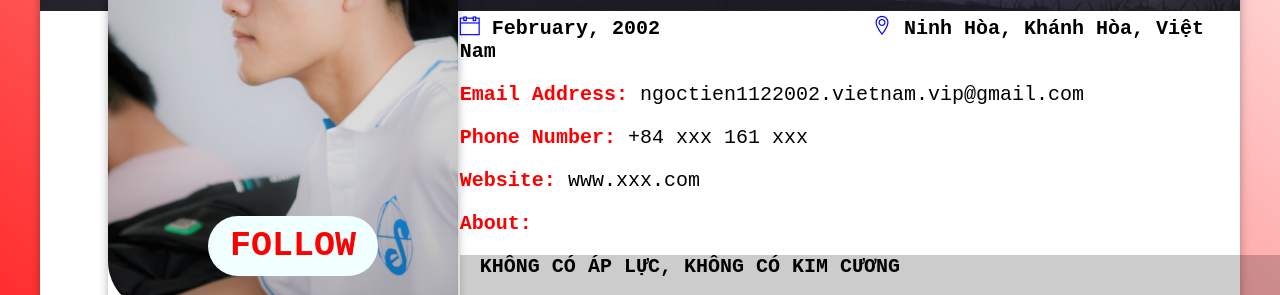
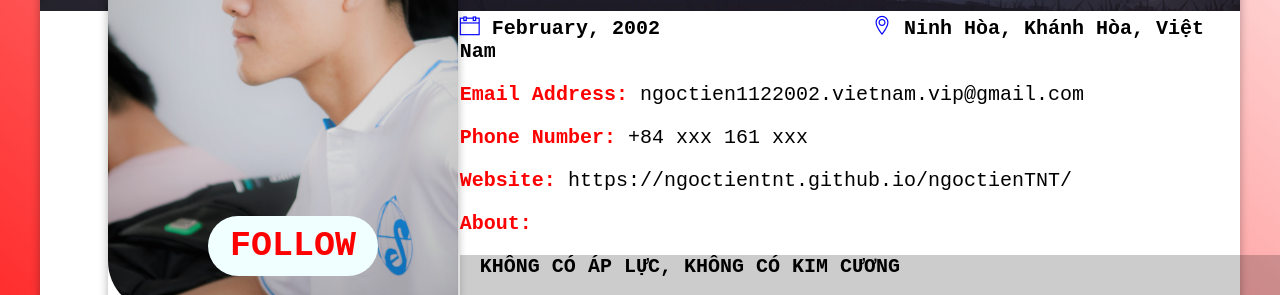
Before and after one commit to ngoctienTNT/ngoctienTNT.me, a plain HTML site: page index.html in a window 1280 px wide. Shown: the part 422-717 px from the top of the page. Drawn offline with nearby package versions, Linux system fonts and the light colour scheme; a script that the page names is missing.

Commit message:
Update index.html

```diff
--- a/index.html
+++ b/index.html
@@ -50,8 +50,8 @@
 
                 <p class="website contact">
                     Website:
-                    <a href="#" class="web" target="_blank">
-                        www.xxx.com
+                    <a href="https://ngoctientnt.github.io/ngoctienTNT/" class="web" target="_blank">
+                        https://ngoctientnt.github.io/ngoctienTNT/
                     </a>
                 </p>
 
```
